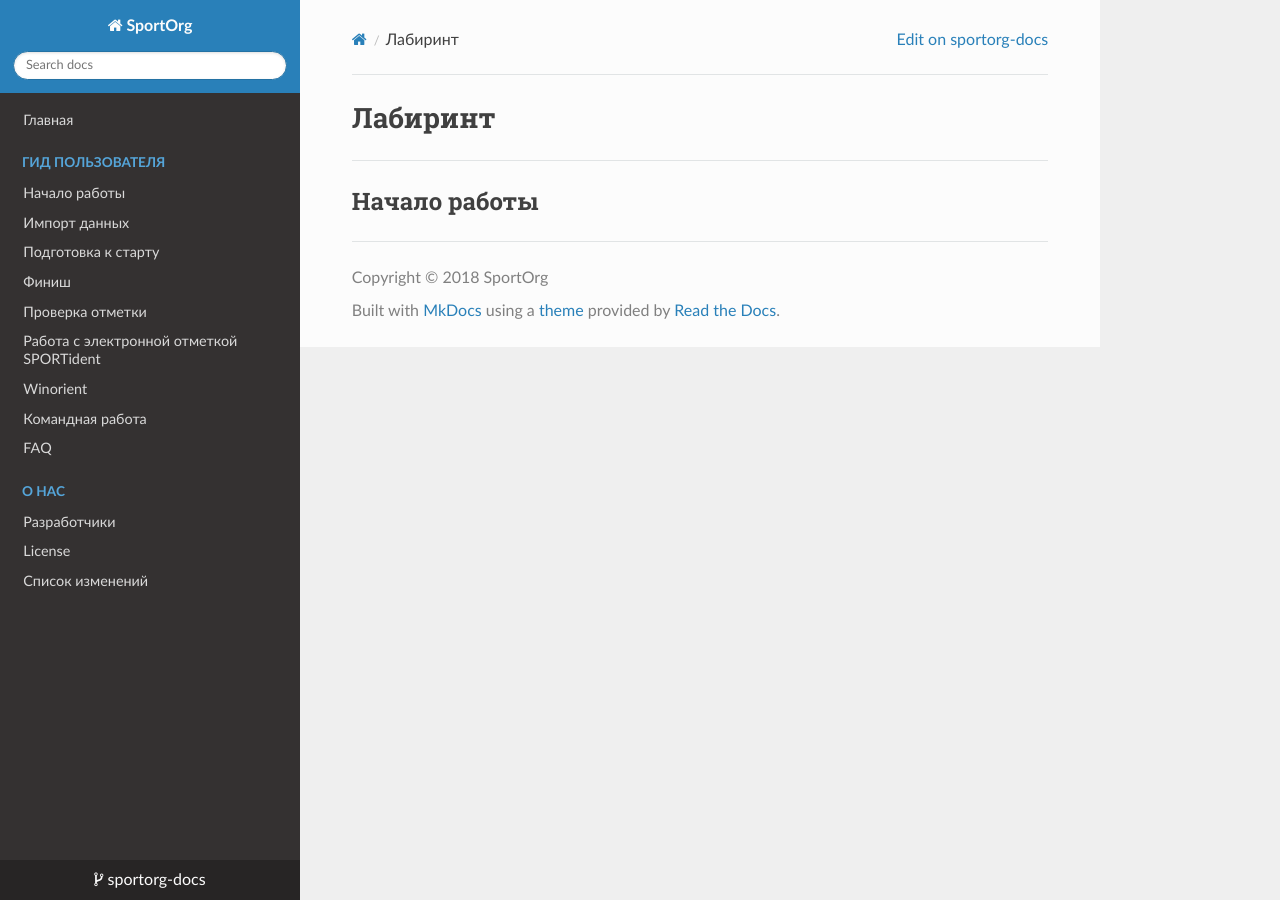
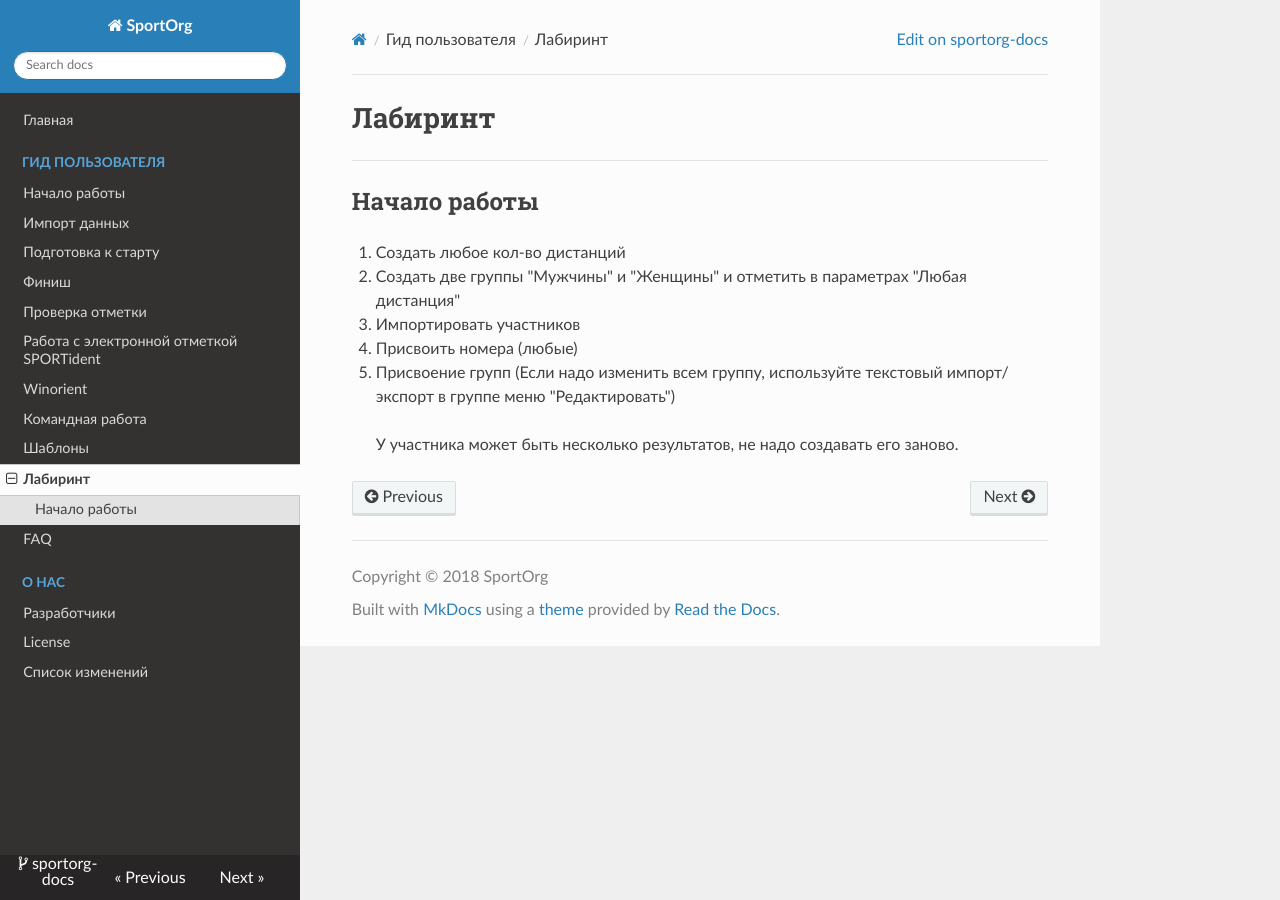
Before and after one commit to sportorg/sportorg-docs, an MkDocs documentation site: the page built from docs/user-guide/maze.md, in a window 1280 px wide. Built offline with MkDocs 1.6.1, drawn with Linux system fonts in a browser that asks for light colours; nearby versions of some CDN libraries; old or Windows-style settings are respelled for this version of MkDocs.

Commit message:
Templates and maze

```diff
--- a/docs/user-guide/maze.md
+++ b/docs/user-guide/maze.md
@@ -3,3 +3,11 @@
 ___
 
 ## Начало работы
+
+1. Создать любое кол-во дистанций
+1. Создать две группы "Мужчины" и "Женщины" и отметить в параметрах "Любая дистанция"
+1. Импортировать участников
+1. Присвоить номера (любые)
+1. Присвоение групп (Если надо изменить всем группу, используйте текстовый импорт/экспорт в группе меню "Редактировать")
+
+> У участника может быть несколько результатов, не надо создавать его заново.
--- a/mkdocs.yml
+++ b/mkdocs.yml
@@ -19,6 +19,8 @@ pages:
   - 'Работа с электронной отметкой SPORTident': user-guide/sportident.md
   - 'Winorient': user-guide/winorient.md
   - 'Командная работа': user-guide/teamwork.md
+  - 'Шаблоны': user-guide/templates.md
+  - 'Лабиринт': user-guide/maze.md
 - 'FAQ': faq/index.md
 - 'О нас':
   - 'Разработчики': about/contributors.md
```
Also changed, not shown: docs/user-guide/course.md (+5 -0 lines), docs/user-guide/import-data.md (+6 -0 lines), docs/user-guide/start.md (+2 -0 lines), docs/user-guide/templates.md (added, +26 -0 lines).
